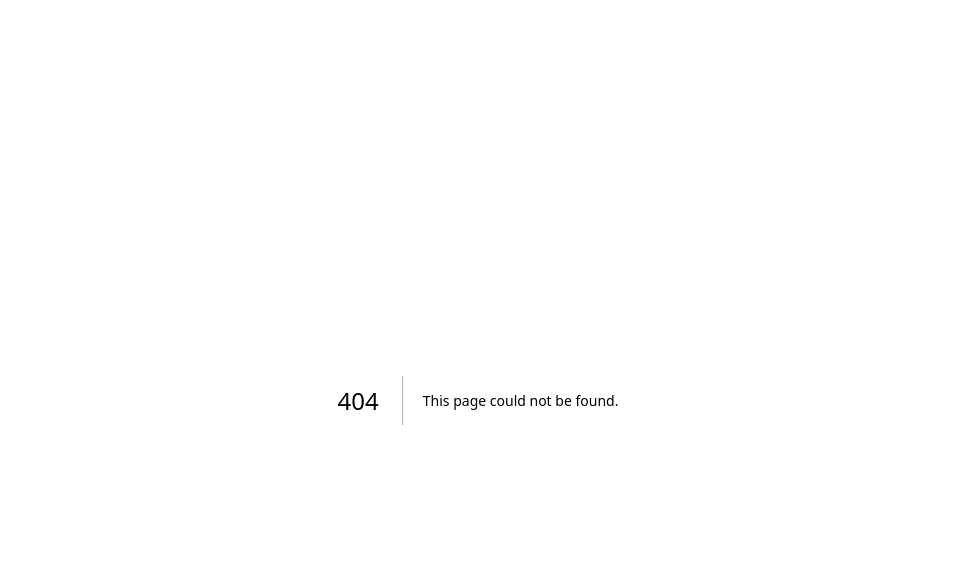
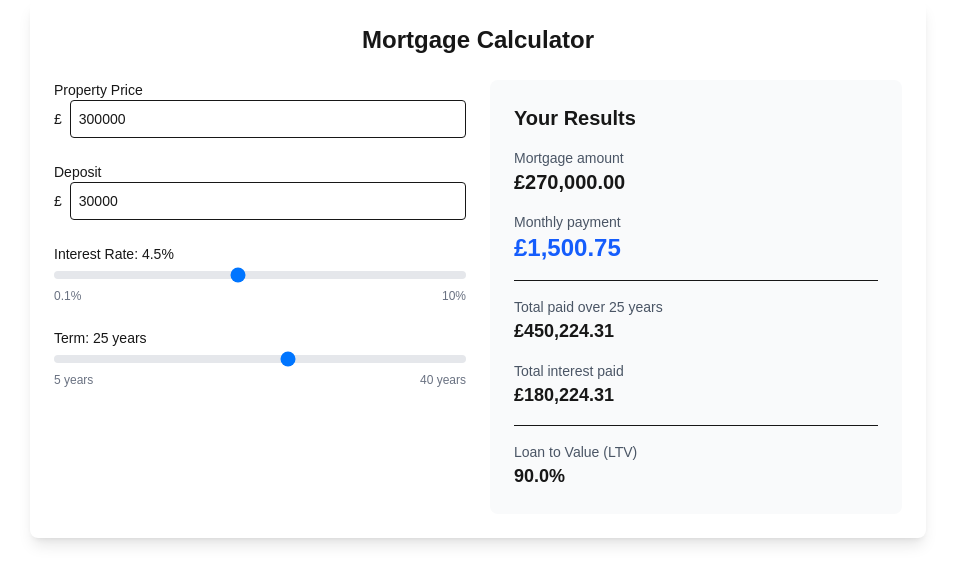
Before and after one commit to neilmillard/tools-budget, a Next.js app: page /mortgage in a window 1280 px wide. Before the commit this address had no page. Shown: the top 584 px of the page, without its empty margins (162-1117 px from the left). Built offline with nearby package versions, Linux system fonts and the light colour scheme.

Commit message:
Add in MortgageCalculator.tsx

```diff
--- /dev/null
+++ b/src/app/components/CurrencyInput.tsx
@@ -0,0 +1,41 @@
+// Props interface for CurrencyInput
+import {ChangeEvent, Component} from "react";
+
+interface CurrencyInputProps {
+    label: string;
+    value: number;
+    onChange: (e: ChangeEvent<HTMLInputElement>) => void;
+    testId: string;
+    min?: number;
+    step?: number;
+}
+
+// Input component for currency fields
+export class CurrencyInput extends Component<CurrencyInputProps> {
+    static defaultProps = {
+        min: 0,
+        step: 1000
+     };
+    render() {
+        const {label, value, onChange, testId, min, step} = this.props;
+
+        return (
+            <div>
+                <label className="block text-sm font-medium mb-1">{label}
+                    <div className="flex items-center">
+                        <span className="mr-2">£</span>
+                        <input
+                            data-testid={testId}
+                            type="number"
+                            value={value}
+                            onChange={onChange}
+                            className="w-full p-2 border rounded"
+                            min={min}
+                            step={step}
+                        />
+                    </div>
+                </label>
+            </div>
+        );
+    }
+}
--- /dev/null
+++ b/src/app/components/MortgageCalculator.tsx
@@ -0,0 +1,121 @@
+'use client';
+import React, { useState, useEffect, ChangeEvent } from 'react';
+import {CurrencyInput} from "@/app/components/CurrencyInput";
+import {SliderInput} from "@/app/components/SliderInput";
+import {ResultsPanel} from "@/app/components/ResultsPanel";
+
+// Main component
+const MortgageCalculator: React.FC = () => {
+    // Default values
+    const [propertyPrice, setPropertyPrice] = useState<number>(300000);
+    const [deposit, setDeposit] = useState<number>(30000);
+    const [mortgageAmount, setMortgageAmount] = useState<number>(propertyPrice - deposit);
+    const [interestRate, setInterestRate] = useState<number>(4.5);
+    const [term, setTerm] = useState<number>(25);
+    const [monthlyPayment, setMonthlyPayment] = useState<number>(0);
+    const [totalPaid, setTotalPaid] = useState<number>(0);
+    const [totalInterest, setTotalInterest] = useState<number>(0);
+
+    // Calculate mortgage payments
+    useEffect(() => {
+        // Update mortgage amount when property price or deposit changes
+        setMortgageAmount(propertyPrice - deposit);
+
+        // Monthly interest rate
+        const monthlyRate = interestRate / 100 / 12;
+
+        // Total number of payments
+        const payments = term * 12;
+
+        // Calculate monthly payment
+        if (monthlyRate === 0) {
+            setMonthlyPayment(mortgageAmount / payments);
+        } else {
+            const x = Math.pow(1 + monthlyRate, payments);
+            setMonthlyPayment((mortgageAmount * x * monthlyRate) / (x - 1));
+        }
+    }, [propertyPrice, deposit, mortgageAmount, interestRate, term]);
+
+    // Calculate total amounts
+    useEffect(() => {
+        const totalAmount = monthlyPayment * term * 12;
+        setTotalPaid(totalAmount);
+        setTotalInterest(totalAmount - mortgageAmount);
+    }, [monthlyPayment, term, mortgageAmount]);
+
+    // Handle input changes
+    const handlePropertyPriceChange = (e: ChangeEvent<HTMLInputElement>): void => {
+        const value = parseFloat(e.target.value) || 0;
+        setPropertyPrice(value);
+    };
+
+    const handleDepositChange = (e: ChangeEvent<HTMLInputElement>): void => {
+        const value = parseFloat(e.target.value) || 0;
+        setDeposit(value);
+    };
+
+    const handleInterestRateChange = (e: ChangeEvent<HTMLInputElement>): void => {
+        const value = parseFloat(e.target.value);
+        setInterestRate(value);
+    };
+
+    const handleTermChange = (e: ChangeEvent<HTMLInputElement>): void => {
+        const value = parseInt(e.target.value);
+        setTerm(value);
+    };
+
+    return (
+        <div className="p-6 max-w-4xl mx-auto bg-white rounded-lg shadow-lg">
+            <h1 className="text-2xl font-bold mb-6 text-center">Mortgage Calculator</h1>
+
+            <div className="grid grid-cols-1 md:grid-cols-2 gap-6">
+                <div className="space-y-6">
+                    <CurrencyInput
+                        testId="property-price"
+                        label="Property Price"
+                        value={propertyPrice}
+                        onChange={handlePropertyPriceChange}
+                    />
+
+                    <CurrencyInput
+                        testId="deposit"
+                        label="Deposit"
+                        value={deposit}
+                        onChange={handleDepositChange}
+                    />
+
+                    <SliderInput
+                        label="Interest Rate"
+                        value={interestRate}
+                        onChange={handleInterestRateChange}
+                        min={0.1}
+                        max={10}
+                        step={0.1}
+                        unit="%"
+                    />
+
+                    <SliderInput
+                        label="Term"
+                        value={term}
+                        onChange={handleTermChange}
+                        min={5}
+                        max={40}
+                        step={1}
+                        unit=" years"
+                    />
+                </div>
+
+                <ResultsPanel
+                    mortgageAmount={mortgageAmount}
+                    monthlyPayment={monthlyPayment}
+                    totalPaid={totalPaid}
+                    totalInterest={totalInterest}
+                    term={term}
+                    propertyPrice={propertyPrice}
+                />
+            </div>
+        </div>
+    );
+};
+
+export default MortgageCalculator;
--- /dev/null
+++ b/src/app/components/ResultsPanel.tsx
@@ -0,0 +1,62 @@
+// Props interface for ResultsPanel
+import {Component} from "react";
+
+interface ResultsPanelProps {
+    mortgageAmount: number;
+    monthlyPayment: number;
+    totalPaid: number;
+    totalInterest: number;
+    term: number;
+    propertyPrice: number;
+}
+
+// ResultsPanel as a class component
+export class ResultsPanel extends Component<ResultsPanelProps> {
+    // Format currency
+    formatCurrency(amount: number): string {
+        return new Intl.NumberFormat('en-GB', {
+            style: 'currency',
+            currency: 'GBP',
+            minimumFractionDigits: 2,
+            maximumFractionDigits: 2
+        }).format(amount);
+    }
+    render() {
+        const { mortgageAmount, monthlyPayment, totalPaid, totalInterest, term, propertyPrice } = this.props;
+
+        return (
+            <div className="bg-gray-50 p-6 rounded-lg">
+                <h2 className="text-xl font-semibold mb-4">Your Results</h2>
+
+                <div className="space-y-4">
+                    <div>
+                        <p className="text-sm text-gray-600">Mortgage amount</p>
+                        <p className="text-xl font-bold">{this.formatCurrency(mortgageAmount)}</p>
+                    </div>
+
+                    <div>
+                        <p className="text-sm text-gray-600">Monthly payment</p>
+                        <p className="text-2xl font-bold text-blue-600">{this.formatCurrency(monthlyPayment)}</p>
+                    </div>
+
+                    <div className="pt-4 border-t">
+                        <p className="text-sm text-gray-600">Total paid over {term} years</p>
+                        <p className="text-lg font-semibold">{this.formatCurrency(totalPaid)}</p>
+                    </div>
+
+                    <div>
+                        <p className="text-sm text-gray-600">Total interest paid</p>
+                        <p className="text-lg font-semibold">{this.formatCurrency(totalInterest)}</p>
+                    </div>
+
+                    <div className="pt-4 border-t">
+                        <p className="text-sm text-gray-600">Loan to Value (LTV)</p>
+                        <p className="text-lg font-semibold">
+                            {propertyPrice > 0 ? ((mortgageAmount / propertyPrice) * 100).toFixed(1) : 0}%
+                        </p>
+                    </div>
+                </div>
+            </div>
+        );
+    }
+}
--- /dev/null
+++ b/src/app/components/SliderInput.tsx
@@ -0,0 +1,44 @@
+// Props interface for SliderInput
+import {ChangeEvent, Component} from "react";
+
+interface SliderInputProps {
+    label: string;
+    value: number;
+    onChange: (e: ChangeEvent<HTMLInputElement>) => void;
+    min: number;
+    max: number;
+    step: number;
+    unit: string;
+}
+
+// SliderInput as a class component with typed props
+export class SliderInput extends Component<SliderInputProps> {
+    constructor(props: SliderInputProps) {
+        super(props);
+    }
+
+    render() {
+        const { label, value, onChange, min, max, step, unit } = this.props;
+
+        return (
+            <div>
+                <label className="block text-sm font-medium mb-1">
+                    {label}: {value}{unit}
+                    <input
+                        type="range"
+                        min={min}
+                        max={max}
+                        step={step}
+                        value={value}
+                        onChange={onChange}
+                        className="w-full h-2 bg-gray-200 rounded-lg appearance-none cursor-pointer"
+                    />
+                </label>
+                <div className="flex justify-between text-xs text-gray-500">
+                    <span>{min}{unit}</span>
+                    <span>{max}{unit}</span>
+                </div>
+            </div>
+        );
+    }
+}
--- /dev/null
+++ b/src/app/mortgage/page.tsx
@@ -0,0 +1,8 @@
+import MortgageCalculator from "@/app/components/MortgageCalculator";
+
+
+export default function Mortgage() {
+    return (
+        <MortgageCalculator />
+    )
+}
--- a/src/app/page.tsx
+++ b/src/app/page.tsx
@@ -7,6 +7,9 @@ export default function Home() {
             <button className={"p-2 rounded bg-blue-500 text-white"} >
                 <Link href="/budget/">Budget Planner</Link>
             </button>
+            <button className={"p-2 rounded bg-blue-500 text-white"} >
+                <Link href="/mortgage/">Mortgage Calculator</Link>
+            </button>
         </div>
     )
 }
```
Also changed, not shown: 1 other file (tests, documents, lock files or other folders).
